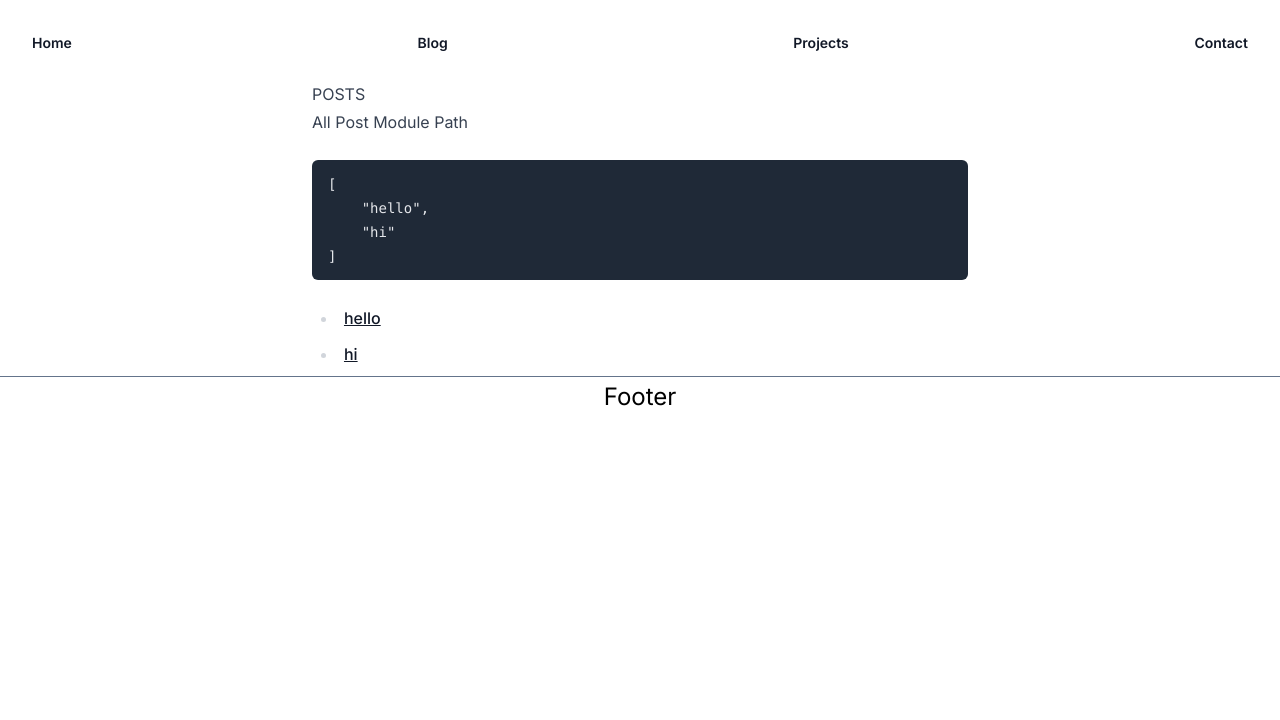
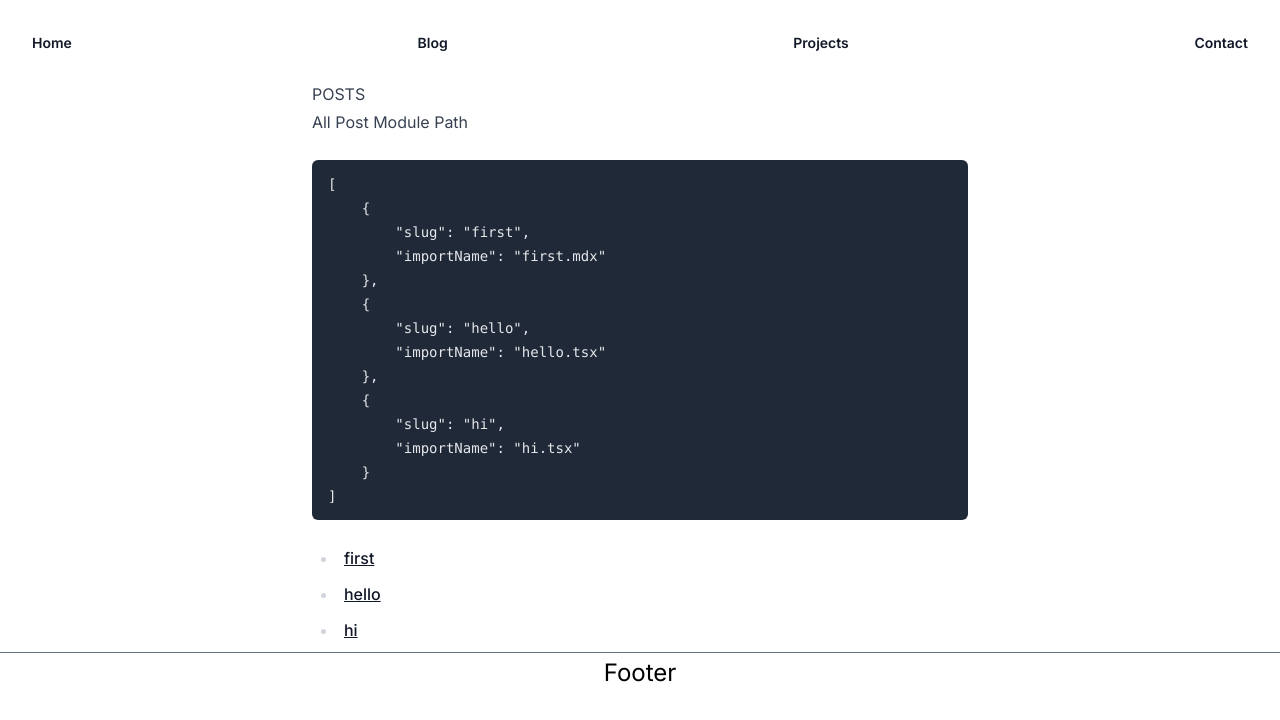
Before and after one commit to kerwino/kerwino.github.io, a Next.js app: page /blog in a window 1280 px wide. Shown: the top 720 px of the page. Built offline with nearby package versions, Linux system fonts and the light colour scheme.

Commit message:
feat:add remarkjs

```diff
--- a/app/(navgation)/blog/[slug]/page.tsx
+++ b/app/(navgation)/blog/[slug]/page.tsx
@@ -1,28 +1,29 @@
-import { getAllPostModuleName } from "@/app/lib/utils";
+import { getAllPostsInfo } from "@/app/lib/utils";
 import dynamic from "next/dynamic";
 import { notFound } from "next/navigation";
 import { Suspense } from "react";
-const posts = getAllPostModuleName();
 
+const posts = getAllPostsInfo();
 export default function Page({ params }: { params: { slug: string } }) {
-    if (!posts.includes(params.slug)) {
-        console.log(posts, params.slug);
+    const postInfo = posts.find((post) => post.slug === params.slug);
+    if (!postInfo) {
         notFound();
     }
 
-    const PostComponent = dynamic(() => import(`@/post/${params.slug}.tsx`));
-
+    const PostComponent = dynamic(
+        () => import(`@/post/${postInfo.importName}`),
+    );
     return (
-        <Suspense fallback={<h1>Loading...</h1>}>
-            <PostComponent />
-        </Suspense>
+        <article className={"prose w-full m-auto"}>
+            <Suspense fallback={<h1>Loading...</h1>}>
+                <PostComponent />
+            </Suspense>
+        </article>
     );
 }
 
 export async function generateStaticParams() {
-    const posts = getAllPostModuleName();
-
     return posts.map((post) => ({
-        slug: post,
+        slug: post.slug,
     }));
 }
--- a/app/(navgation)/blog/page.tsx
+++ b/app/(navgation)/blog/page.tsx
@@ -1,7 +1,7 @@
-import { getAllPostModuleName } from "@/app/lib/utils";
+import { getAllPostsInfo } from "@/app/lib/utils";
 import Link from "next/link";
 
-const postsModuleName = getAllPostModuleName();
+const postsInfo = getAllPostsInfo();
 
 export default function Post() {
     return (
@@ -10,13 +10,13 @@ export default function Post() {
 
             <div>All Post Module Path</div>
 
-            <pre>{JSON.stringify(postsModuleName, null, 4)}</pre>
+            <pre>{JSON.stringify(postsInfo, null, 4)}</pre>
 
             <ul>
-                {postsModuleName.map((module) => {
+                {postsInfo.map((info) => {
                     return (
-                        <li key={module}>
-                            <Link href={`/blog/${module}`}>{module}</Link>
+                        <li key={info.slug}>
+                            <Link href={`/blog/${info.slug}`}>{info.slug}</Link>
                         </li>
                     );
                 })}
--- a/app/lib/utils.ts
+++ b/app/lib/utils.ts
@@ -1,11 +1,12 @@
 import { readdirSync } from "fs";
 import { join, basename, extname } from "path";
 
-export function getAllPostModuleName() {
+export function getAllPostsInfo() {
     const postDir = join(process.cwd(), "post");
-    return readdirSync(postDir).map((fileNameWithExt) => {
-        const fileName = basename(fileNameWithExt, extname(fileNameWithExt));
-        const postModuleName = fileName;
-        return postModuleName;
-    });
+    const postFilePath = readdirSync(postDir);
+    const postInfo = postFilePath.map((path) => ({
+        slug: basename(path, extname(path)),
+        importName: basename(path),
+    }));
+    return postInfo;
 }
--- a/next.config.js
+++ /dev/null
@@ -1,19 +0,0 @@
-/** @type {import('next').NextConfig} */
-const nextMdx = require("@next/mdx");
-
-const withMdx = nextMdx({
-    // By default only the `.mdx` extension is supported.
-    extension: /\.(md|mdx)$/,
-    options: {
-        /* otherOptions… */
-    },
-});
-
-const nextConfig = withMdx({
-    // Support MDX files as pages:
-    pageExtensions: ["md", "mdx", "tsx", "ts", "jsx", "js"],
-    transpilePackages: ["lucide-react"],
-    output: "export",
-});
-
-module.exports = nextConfig;
--- /dev/null
+++ b/next.config.mjs
@@ -0,0 +1,21 @@
+import remarkGfm from "remark-gfm";
+import createMDX from "@next/mdx";
+
+/** @type {import('next').NextConfig} */
+const nextConfig = {
+    // Configure `pageExtensions` to include MDX files
+    pageExtensions: ["js", "jsx", "mdx", "ts", "tsx"],
+    // Optionally, add any other Next.js config below
+    transpilePackages: ["lucide-react"],
+    output: "export",
+};
+
+const withMDX = createMDX({
+    // Add markdown plugins here, as desired
+    options: {
+        remarkPlugins: [remarkGfm],
+        rehypePlugins: [],
+    },
+});
+
+export default withMDX(nextConfig);
--- a/tsconfig.json
+++ b/tsconfig.json
@@ -18,6 +18,7 @@
                 "name": "next"
             }
         ],
+        "allowImportingTsExtensions": true,
         "paths": {
             "@/*": ["./*"],
             "@/components/*": ["./components/*"]
```
Also changed, not shown: package.json (+4 -3 lines), post/first.mdx (added, +16 -0 lines), 1 other file (tests, documents, lock files or other folders).
